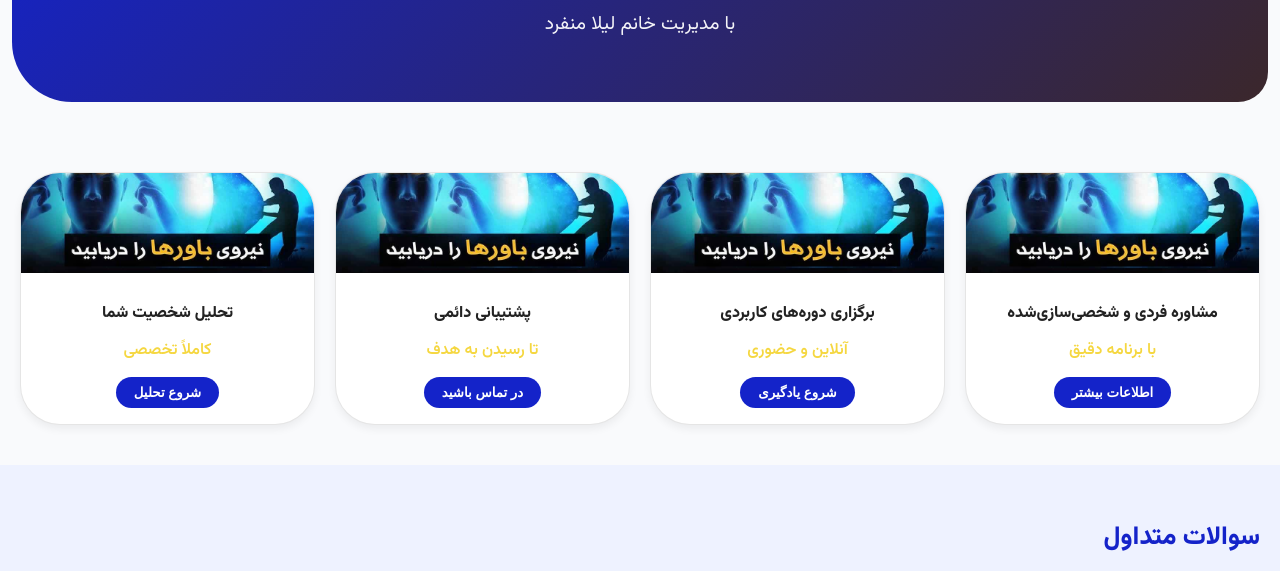
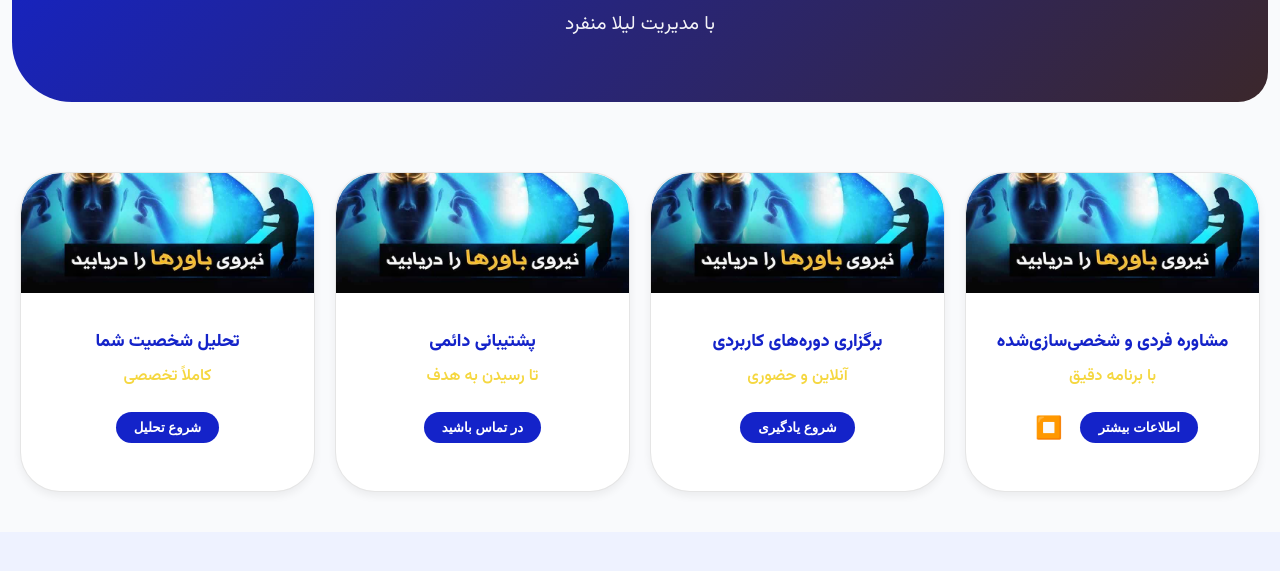
Before and after one commit to DarkPxTG/tes, a plain HTML site: page index.html in a window 1280 px wide. Both pictures are taken after a click on the button "اطلاعات بیشتر". Shown: the part 229-800 px from the top of the page. Drawn offline with Linux system fonts and the light colour scheme.

Commit message:
index.html

```diff
--- a/index.html
+++ b/index.html
@@ -86,6 +86,7 @@
       font-weight: 600;
       text-decoration: none;
       box-shadow: 0 4px 8px rgba(0, 0, 0, 0.2);
+      cursor: pointer;
     }
     .banner {
       background: linear-gradient(135deg, var(--primary) 0%, #3B272B 100%);
@@ -119,30 +120,52 @@
       border-radius: 40px;
       box-shadow: 0 4px 8px rgba(0, 0, 0, 0.06);
       overflow: hidden;
-      transition: transform 0.3s ease;
+      display: flex;
+      flex-direction: column;
+      justify-content: space-between;
+      height: 320px;
+      transition: transform 0.3s ease, border 0.3s ease, box-shadow 0.3s ease;
+      position: relative;
     }
     .card:hover {
       transform: translateY(-5px);
     }
     .card img {
       width: 100%;
-      height: 100px;
+      height: 120px;
       object-fit: cover;
+      border-top-left-radius: 40px;
+      border-top-right-radius: 40px;
     }
     .card .info {
       padding: 15px;
+      text-align: center;
+      flex-grow: 1;
+      display: flex;
+      flex-direction: column;
+      justify-content: center;
     }
     .card .title {
       font-weight: 700;
-      margin-bottom: 8px;
-      font-size: 1rem;
+      margin-bottom: 6px;
+      font-size: 1.1rem;
+      color: var(--primary);
     }
     .card .price {
       color: var(--accent);
       font-weight: 600;
-      margin-bottom: 12px;
+      margin-bottom: 10px; /* کمتر شد */
+      font-size: 1rem;
     }
-    .card button {
+    .btn-container {
+      display: flex;
+      justify-content: center;
+      align-items: center;
+      gap: 10px;
+      margin-top: 10px;
+      padding-bottom: 15px;
+    }
+    button.main-btn {
       background: var(--primary);
       color: white;
       border: none;
@@ -150,16 +173,40 @@
       border-radius: 30px;
       cursor: pointer;
       font-weight: bold;
+      white-space: nowrap;
+      transition: background 0.3s ease;
+    }
+    button.main-btn:hover {
+      background: #0f1a7a;
+    }
+    button.stop-btn {
+      background: transparent;
+      border: none;
+      color: var(--primary);
+      font-size: 22px;
+      cursor: pointer;
+      user-select: none;
+      padding: 0 8px;
+      transition: color 0.3s ease;
+      display: none; /* پیش‌فرض مخفی */
+    }
+    button.stop-btn:hover {
+      color: #0f1a7a;
+    }
+    .card.active button.stop-btn {
+      display: inline-block;
     }
     .faq {
       background: #eef2ff;
       padding: 50px 20px;
     }
     .faq h2 {
-      font-size: 1.6rem;
-      color: var(--primary);
-      margin-bottom: 20px;
-    }
+  font-size: 1.6rem;
+  color: var(--primary);
+  margin-bottom: 20px;
+  text-align: center; /* 👈 این خط اضافه شد */
+}
+
     .faq-item {
       background: white;
       border: 1px solid rgba(0, 0, 0, 0.08);
@@ -167,6 +214,11 @@
       padding: 20px;
       margin-bottom: 10px;
       box-shadow: 0 2px 5px rgba(0, 0, 0, 0.05);
+    }
+     /* متن سوال و پاسخ وسط‌چین شد */
+    .faq-item h3,
+    .faq-item p {
+      text-align: center;
     }
     .faq-item h3 {
       font-size: 1.1rem;
@@ -204,7 +256,6 @@
         transform: translateX(0%);
       }
     }
-
     /* مودال */
     #confirmModal {
       position: fixed;
@@ -307,12 +358,12 @@
         <li><a href="#">تماس با ما</a></li>
       </ul>
     </nav>
-    <a href="#" class="btn-login">ورود / ثبت‌نام</a>
+    <a href="login.html" class="btn-login" id="loginBtn">ورود / ثبت‌نام</a>
   </header>
 
   <section class="banner">
     <h1>A Professional Consultant For Your Success</h1>
-    <p>با مدیریت خانم لیلا منفرد</p>
+    <p>با مدیریت لیلا منفرد</p>
   </section>
 
   <section class="features">
@@ -322,7 +373,10 @@
         <div class="info">
           <p class="title">مشاوره فردی و شخصی‌سازی‌شده</p>
           <p class="price">با برنامه دقیق</p>
-          <button onclick="requestPlaySound()">اطلاعات بیشتر</button>
+          <div class="btn-container">
+            <button class="main-btn">اطلاعات بیشتر</button>
+            <button class="stop-btn" title="توقف پخش موزیک">⏹️</button>
+          </div>
         </div>
       </div>
       <div class="card">
@@ -330,7 +384,10 @@
         <div class="info">
           <p class="title">برگزاری دوره‌های کاربردی</p>
           <p class="price">آنلاین و حضوری</p>
-          <button onclick="requestPlaySound()">شروع یادگیری</button>
+          <div class="btn-container">
+            <button class="main-btn">شروع یادگیری</button>
+            <button class="stop-btn" title="توقف پخش موزیک">⏹️</button>
+          </div>
         </div>
       </div>
       <div class="card">
@@ -338,7 +395,10 @@
         <div class="info">
           <p class="title">پشتیبانی دائمی</p>
           <p class="price">تا رسیدن به هدف</p>
-          <button onclick="requestPlaySound()">در تماس باشید</button>
+          <div class="btn-container">
+            <button class="main-btn">در تماس باشید</button>
+            <button class="stop-btn" title="توقف پخش موزیک">⏹️</button>
+          </div>
         </div>
       </div>
       <div class="card">
@@ -346,7 +406,10 @@
         <div class="info">
           <p class="title">تحلیل شخصیت شما</p>
           <p class="price">کاملاً تخصصی</p>
-          <button onclick="requestPlaySound()">شروع تحلیل</button>
+          <div class="btn-container">
+            <button class="main-btn">شروع تحلیل</button>
+            <button class="stop-btn" title="توقف پخش موزیک">⏹️</button>
+          </div>
         </div>
       </div>
     </div>
@@ -356,16 +419,17 @@
     <h2>سوالات متداول</h2>
     <div class="faq-item">
       <h3>چطور وقت مشاوره بگیرم؟</h3>
-      <p>از طریق تماس یا واتساپ در پایین سایت.</p>
+      <p>جهت دریافت مشاوره به این آیدی پیام ارسال کنید
+@leila_mobfared</p>
     </div>
     <div class="faq-item">
       <h3>مشاوره به چه شکل برگزار می‌شود؟</h3>
-      <p>به صورت حضوری یا آنلاین بر اساس انتخاب شما.</p>
+      <p>به صورت تماس تلفنی</p>
     </div>
   </section>
 
   <footer>
-    <p>تماس: 0936‑276‑5573 | ایمیل: info@betterversion.ir</p>
+    <p>آیدی ایتا: @leila_mobfared | ایمیل: info@betterversion.ir</p>
     <p>© ۱۴۰۴ نسخه بهتر – تمامی حقوق محفوظ است</p>
   </footer>
 
@@ -387,7 +451,6 @@
       document.querySelector('nav ul').classList.toggle('show');
     }
 
-    // فایل‌های صوتی
     const sounds = [
       'voice_1404_5_16_13-28-39.mp3',
       'voice_1404_5_16_13-28.mp3',
@@ -395,45 +458,99 @@
       'voice_1404_5_16.mp3'
     ];
 
-    let currentAudio = null; // صدای فعلی
-    let pendingPlay = null;  // تابع برای پخش بعد از تایید
+    let currentAudio = null;
+    let activeCard = null;
+    let pendingPlay = null;
+    let pendingCard = null;
 
-    // تابع درخواست پخش موزیک با چک کردن موزیک در حال پخش
-    function requestPlaySound() {
-      if (currentAudio && !currentAudio.paused) {
-        // اگر موزیک داره پخش میشه، مودال تایید رو باز کن
-        pendingPlay = playRandomSound;
+    // تابع پخش موزیک برای کارت مشخص
+    function playSoundForCard(card) {
+      if (currentAudio && !currentAudio.paused && card !== activeCard) {
+        pendingPlay = () => playSoundForCard(card);
         document.getElementById('confirmModal').classList.add('active');
-      } else {
-        playRandomSound();
+        pendingCard = card;
+        return;
+      }
+
+      if (currentAudio) {
+        currentAudio.pause();
+        currentAudio.currentTime = 0;
+        currentAudio = null;
+      }
+
+      if (activeCard) {
+        activeCard.classList.remove('active');
+      }
+
+      activeCard = card;
+      activeCard.classList.add('active');
+
+      const randomSound = sounds[Math.floor(Math.random() * sounds.length)];
+      currentAudio = new Audio(randomSound);
+      currentAudio.play();
+    }
+
+    // توقف پخش و حذف کلاس فعال
+    function stopSound() {
+      if (currentAudio) {
+        currentAudio.pause();
+        currentAudio.currentTime = 0;
+        currentAudio = null;
+      }
+      if (activeCard) {
+        activeCard.classList.remove('active');
+        activeCard = null;
       }
     }
 
-    // تایید کاربر برای توقف موزیک قبلی و پخش جدید
+    // تایید ادامه پخش موزیک جدید بعد از تایید مودال
     function confirmPlay() {
       if (currentAudio) {
         currentAudio.pause();
         currentAudio.currentTime = 0;
+        currentAudio = null;
       }
       if (pendingPlay) {
         pendingPlay();
-        pendingPlay = null;
       }
+      pendingPlay = null;
+      pendingCard = null;
       document.getElementById('confirmModal').classList.remove('active');
     }
 
-    // انصراف کاربر
+    // لغو پخش موزیک جدید و بستن مودال
     function cancelPlay() {
       pendingPlay = null;
+      pendingCard = null;
       document.getElementById('confirmModal').classList.remove('active');
     }
 
-    // پخش موزیک رندوم
-    function playRandomSound() {
-      const random = sounds[Math.floor(Math.random() * sounds.length)];
-      currentAudio = new Audio(random);
-      currentAudio.play();
+    // دکمه ورود / ثبت نام با مخفی کردن دائمی بعد از کلیک
+    const loginBtn = document.getElementById('loginBtn');
+    if (localStorage.getItem('loginBtnClicked')) {
+      loginBtn.style.display = 'none';
     }
+    loginBtn.addEventListener('click', function() {
+      this.style.display = 'none';
+      localStorage.setItem('loginBtnClicked', 'true');
+    });
+
+    // اضافه کردن EventListener به دکمه‌ها
+    window.addEventListener('DOMContentLoaded', () => {
+      const cards = document.querySelectorAll('.card');
+      cards.forEach(card => {
+        const btnPlay = card.querySelector('button.main-btn');
+        const btnStop = card.querySelector('button.stop-btn');
+
+        btnPlay.addEventListener('click', () => {
+          playSoundForCard(card);
+        });
+
+        btnStop.addEventListener('click', () => {
+          stopSound();
+        });
+      });
+    });
   </script>
 </body>
 </html>
```
